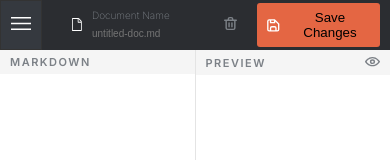
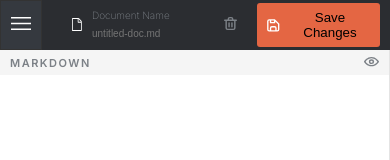
Before and after one commit to Andrew-Marfo/in-browser-markdown-editor-app, a Next.js app: page / in a window 390 px wide. Shown: the top 160 px of the page. Built offline with nearby package versions, Linux system fonts and the light colour scheme.

Commit message:
mobile view design

```diff
--- a/src/app/page.tsx
+++ b/src/app/page.tsx
@@ -46,6 +46,7 @@ export default function Home() {
               markdownText={markdownText}
               setMarkdownText={setMarkdownText}
               showMarkdown={showMarkdown}
+              toggleMarkdown={toggleMarkdown}
             />
 
             {/* preview */}
--- a/src/components/markdown.tsx
+++ b/src/components/markdown.tsx
@@ -3,17 +3,20 @@
 import React, { useContext } from "react";
 import HeroHeader from "./hero_header";
 import { DocumentContext } from "@/service/document.context";
+import Image from "next/image";
 
 interface MarkdownProps {
   markdownText: string;
   setMarkdownText: (value: string) => void;
   showMarkdown: boolean;
+  toggleMarkdown: () => void;
 }
 
 const Markdown = ({
   markdownText,
   setMarkdownText,
   showMarkdown,
+  toggleMarkdown
 }: MarkdownProps) => {
   const context = useContext(DocumentContext);
 
@@ -25,6 +28,14 @@ const Markdown = ({
     <div className="markdown">
       <HeroHeader>
         <p className="hero-header-title">markdown</p>
+        <button className="eye-toggle-btn show-toggle-btn" onClick={toggleMarkdown}>
+          <Image
+            src={"/assets/icon-show-preview.svg"}
+            alt="show preview"
+            width={15}
+            height={10}
+          />
+        </button>
       </HeroHeader>
 
       <textarea
--- a/src/components/preview.tsx
+++ b/src/components/preview.tsx
@@ -22,7 +22,7 @@ const Preview = ({ markdownText, toggleMarkdown, showMarkdown }: PreviewProps) =
   const parsed = marked.parse(content);
   //   const parsed = marked.parse(markdownText);
   return (
-    <div className="preview">
+    <div className={`preview  ${showMarkdown ?" hide-preview" : "show-preview"}`}>
       <HeroHeader>
         <p className="hero-header-title">preview</p>
         <button onClick={toggleMarkdown} className="eye-toggle-btn">
--- a/src/styles/app.style.css
+++ b/src/styles/app.style.css
@@ -332,6 +332,9 @@ code{
   display: none;
 }
 
+.show-toggle-btn{
+  display: none;
+}
 
 
 /* tablet view */
@@ -349,3 +352,18 @@ code{
   }
 
 }
+
+@media screen and (max-width: 500px) {
+  .show-toggle-btn{
+    display: block;
+  }
+
+  .show-preview, .show-markdown{
+    display: flex;
+  }
+
+  .hide-preview, .hide-markdown{
+    display: none;
+  }
+
+}
```
